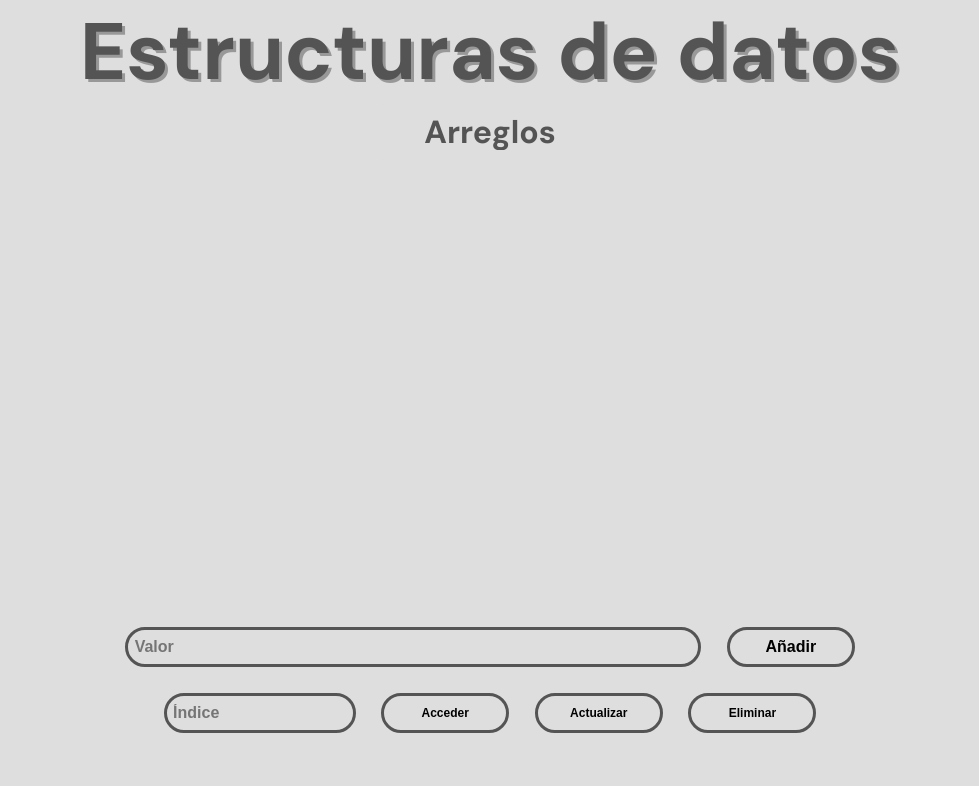
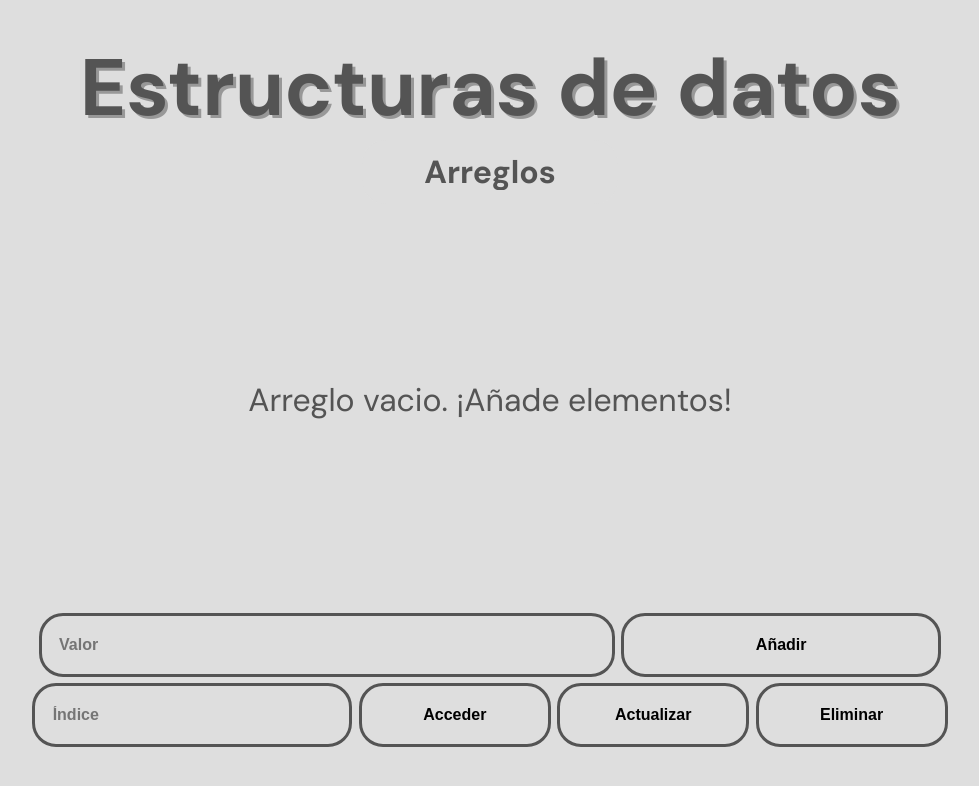
Before and after one commit to Kevin-Online/Proyecto-Unir-360-2do-Trimestre, a plain HTML site: page ProyectoUnir360/index.html in a window 1280 px wide. Shown: the whole page, without its empty margins (150-1129 px from the left). Drawn offline with Linux system fonts and the light colour scheme.

Commit message:
Aspecto acorde al diseño conseguido

```diff
--- a/ProyectoUnir360/estilos.css
+++ b/ProyectoUnir360/estilos.css
@@ -19,10 +19,15 @@ html, body {
     align-items: center;
     flex-direction: column;
     height: 30vh;
+    justify-content: center;
+    text-align: center;
 }
 
 .content {
     display: flex;
+    align-items: center;
+    justify-content: center;
+    font-size: bold;
     width: 100vw;
     height: 40vh;
 }
@@ -33,17 +38,30 @@ html, body {
     align-items: center;
     justify-content: center;
     height: 30vh;
-    gap: 2vw;
+    gap: 0.5vw;
 }
 
 .interaction > div {
     display: flex;
-    gap: 2vw;
+    gap: 0.5vw;
 }
 
 h1 {
     padding: 0;
     margin: 0;
+    flex-wrap: wrap;
+    display: flex;
+    justify-content: center;
+    text-align: center;
+    width: 100%;
+}
+
+p {
+    padding: 0;
+    margin: 0;
+    font-size: 4vh;
+    color: #545454;
+    text-shadow: none;
 }
 
 img {
@@ -53,12 +71,12 @@ img {
     top:2.5vh;
     left: 2.5vh;
     border: 3px solid #000;
-    border-radius: 10vh;
+    border-radius: 8vh;
 }
 
 #seleccion_de_datos {
     width: 20vw;
-    height: 7vh;
+    height: 8vh;
     outline: none;
     border: 0px solid #545454;
     background-color: #dedede;
@@ -77,7 +95,7 @@ img {
 
 #seleccion_de_datos:hover {
     width: 20vw;
-    height: 7vh;
+    height: 8vh;
     background-color: #efefef;
 }
 
@@ -93,60 +111,82 @@ img {
 
 #valor {
     width: 45vw;
-    height: 5vh;
+    height: 8vh;
     font-size: 2vh;
     border: 3px solid #545454;
     border-radius: 3vh;
     background-color: #dedede;
     font-weight: bold;
+    padding: 1vw;
 }
 
 #añadir {
-    width: 10vw;
-    height: 5vh;
+    display: flex;
+    justify-content: center;
+    align-items: center;
+    width: 25vw;
+    min-width: fit-content;
+    height: 8vh;
     font-size: 2vh;
     border: 3px solid #545454;
     border-radius: 3vh;
     background-color: #dedede;
     font-weight: bold;
+    padding: 1vw;
 }
 
 #indice {
-    width: 15vw;
-    height: 5vh;
+    width: 25vw;
+    height: 8vh;
     font-size: 2vh;
     border: 3px solid #545454;
     border-radius: 3vh;
     background-color: #dedede;
     font-weight: bold;
+    padding: 1vw;
 }
 
 #acceder {
-    width: 10vw;
-    height: 5vh;
-    font-size: 30%;
+    display: flex;
+    justify-content: center;
+    align-items: center;
+    width: 15vw;
+    min-width: fit-content;
+    height: 8vh;
+    font-size: 2vh;
     border: 3px solid #545454;
     border-radius: 3vh;
     background-color: #dedede;
     font-weight: bold;
+    padding: 1vw;
 }
 
 #actualizar {
-    width: 10vw;
-    height: 5vh;
-    font-size: 30%;
+    display: flex;
+    justify-content: center;
+    align-items: center;
+    width: 15vw;
+    min-width: fit-content;
+    height: 8vh;
+    font-size: 2vh;
     border: 3px solid #545454;
     border-radius: 3vh;
     background-color: #dedede;
     font-weight: bold;
+    padding: 1vw;
 }
 
 #eliminar {
-    width: 10vw;
-    height: 5vh;
-    font-size: 30%;
+    display: flex;
+    justify-content: center;
+    align-items: center;
+    width: 15vw;
+    min-width: fit-content;
+    height: 8vh;
+    font-size: 2vh;
     border: 3px solid #545454;
     border-radius: 3vh;
     background-color: #dedede;
     font-weight: bold;
+    padding: 1vw;
 }
--- a/ProyectoUnir360/index.html
+++ b/ProyectoUnir360/index.html
@@ -22,7 +22,7 @@
                 </select>
             </div>
             <div class="content">
-
+                <p>Arreglo vacio. ¡Añade elementos!</p>
             </div>
             <div class="interaction">
                 <div>
```
